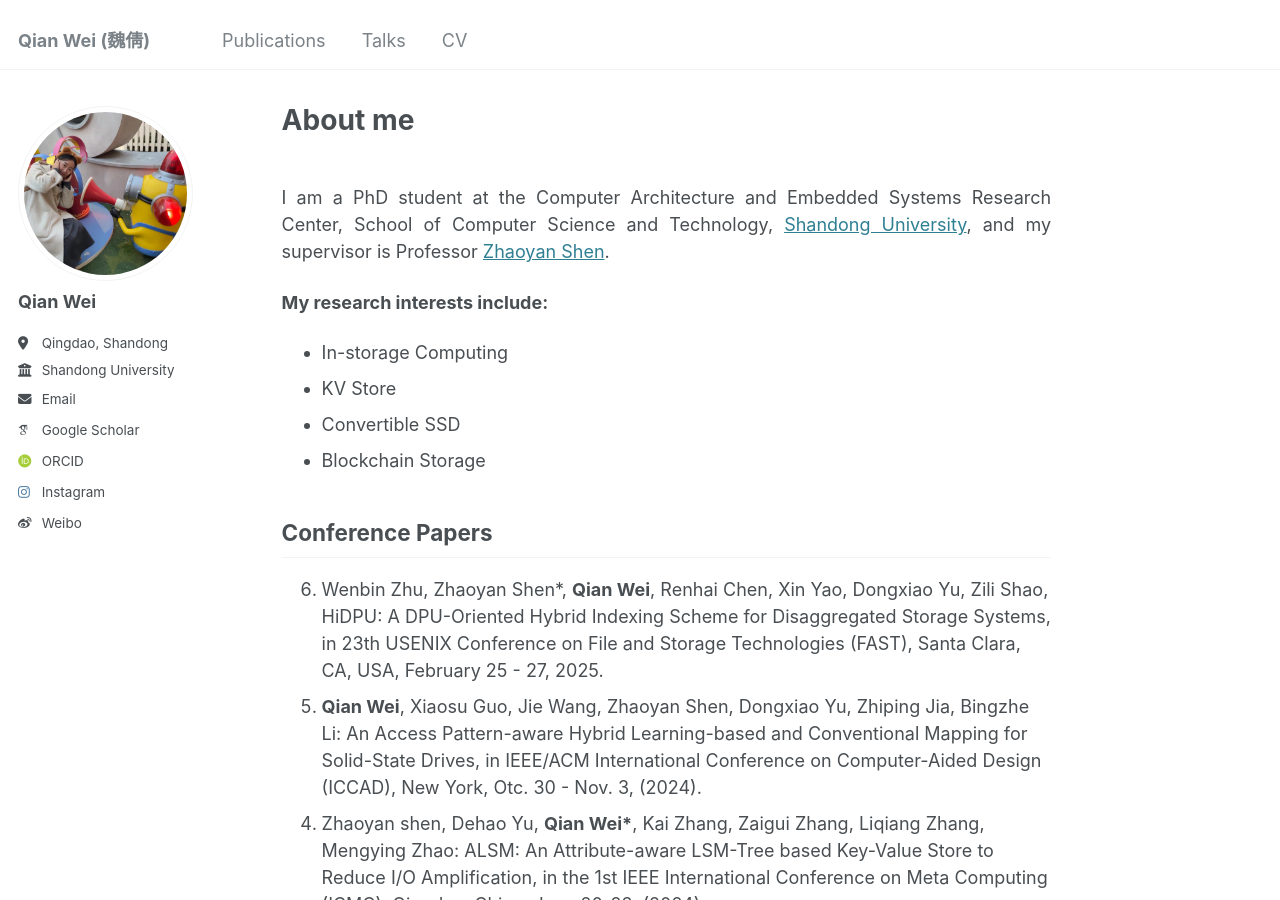
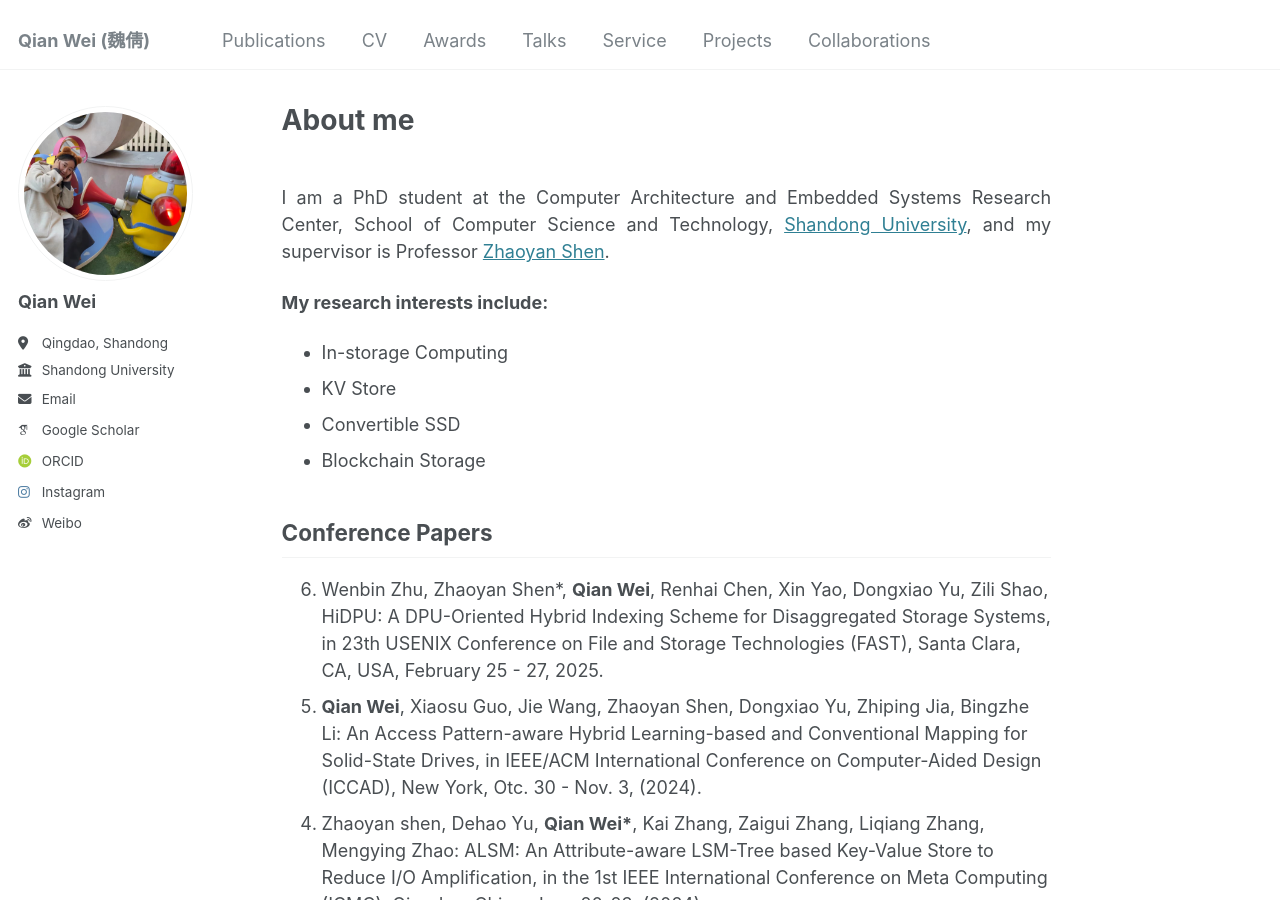
Before and after one commit to starry12/starry12.github.io, a Jekyll site: the page built from _pages/about.md, in a window 1280 px wide and 900 px high. Built offline with Jekyll 4.4.1, drawn with Linux system fonts in a browser that asks for light colours; some web fonts are replaced.

Commit message:
Update navigation.yml

```diff
--- a/_data/navigation.yml
+++ b/_data/navigation.yml
@@ -8,8 +8,23 @@ main:
   - title: "Publications"
     url: /publications/
 
+  - title: "CV"
+    url: /cv/
+
+  - title: "Awards"
+    url: /awards/
+
   - title: "Talks"
     url: /talks/
+
+  - title: "Service"
+    url: /service/
+
+  - title: "Projects"
+    url: /Projects/
+
+  - title: "Collaborations"
+    url: /Collaborations/
 
   #- title: "Teaching"
     #url: /teaching/
@@ -20,8 +35,5 @@ main:
   #- title: "Blog Posts"
     #url: /year-archive/
 
-  - title: "CV"
-    url: /cv/
-
   #- title: "Guide"
     #url: /markdown/
```
